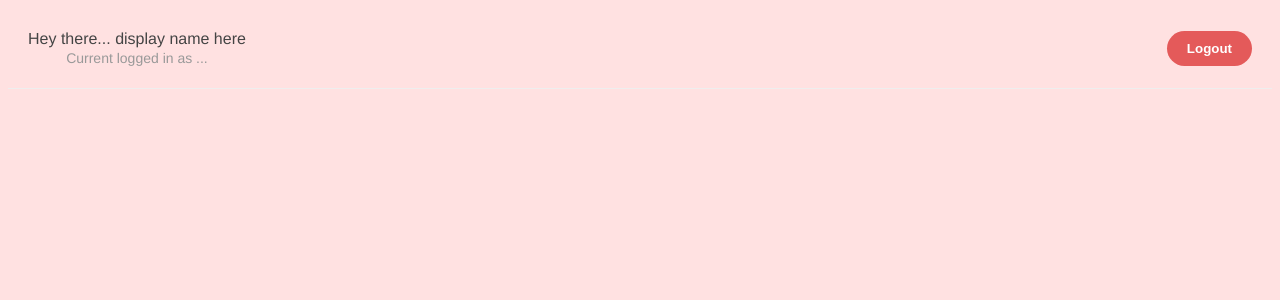
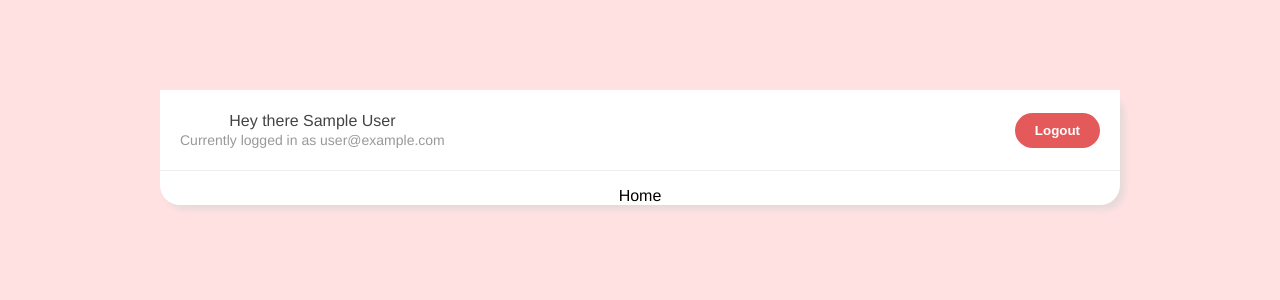
Before and after one commit to Ky-Ng/Outreach_Dashboard, a Vue app in the folder outreach-dash/: page /home in a window 1280 px wide. Shown: the top 300 px of the page. Built offline with nearby package versions, Linux system fonts and the light colour scheme; no server answers; sample sign-in values are in the browser's storage.

Commit message:
Semi working route guarding

```diff
--- a/outreach-dash/src/components/LoginForm.vue
+++ b/outreach-dash/src/components/LoginForm.vue
@@ -10,8 +10,9 @@
 <script>
 import { ref } from 'vue'
 import useLogin from '../composables/useLogin'
+
 export default {
-    setup(){ //like data function
+    setup(props, context){ //like data function
         // refs
 
         const email = ref('')
@@ -22,7 +23,11 @@ export default {
         const handleSubmit = async () => { //will do the real ones with firebase
             await login(email.value, password.value)
             if(!error.value){
-                console.log("user logged in")
+                //succesfully logged in
+
+                //can't use this keyword in the setup function,
+                //instead use the contedxt object from the setup prop
+                context.emit("login")
             }
         }
         return { email, password, handleSubmit, error}
--- a/outreach-dash/src/components/NavBar.vue
+++ b/outreach-dash/src/components/NavBar.vue
@@ -1,18 +1,28 @@
 <template>
-  <nav>
+<!-- note user is a boolean -->
+<div>
+  <nav v-if="user">
     <div>
-      <p>Hey there... display name here</p>
-      <p class="email">Current logged in as ...</p>
+      <p>Hey there {{ user.displayName }}</p>
+      <p class="email">Currently logged in as {{ user.email }} </p>
     </div>
     <button class="button" @click="handleClick">Logout</button>
   </nav>
+  <nav v-else>
+    <p>You are not signed in. Click here to reauthenticate.</p>
+    <!-- todo make thie reauth actually go to welcome -->
+  </nav>
+  </div>
 </template>
 
 <script>
 import useLogout from "../composables/useLogout";
+import getUser from '../composables/getUser'
+
 export default {
   setup() {
     const { logout, error } = useLogout();
+    const { user } = getUser()
 
     const handleClick = async () => {
       await logout();
@@ -21,7 +31,7 @@ export default {
       }
       console.log(error.value)
     }
-    return {handleClick}
+    return {handleClick, user}
   },
 
 };
@@ -34,6 +44,7 @@ nav {
   display: flex;
   justify-content: space-between;
   align-items: center;
+  background: white;
 }
 nav p {
   margin: 2px auto;
@@ -44,5 +55,6 @@ nav p {
 nav p.email {
   font-size: 14px;
   color: #999;
+  position: relative;
 }
 </style>
--- a/outreach-dash/src/components/SignupForm.vue
+++ b/outreach-dash/src/components/SignupForm.vue
@@ -16,7 +16,7 @@ import useSignup from '../composables/useSignup.js'
 // TODO fix this
 
 export default {
-    setup(){ //our own function
+    setup(props, context){ //our own function
         const {error, signup}  = useSignup() //values returned from the useSignup function
         // refs
         const displayName = ref('')
@@ -26,7 +26,14 @@ export default {
         const handleSubmit = async () => { //will do the real ones with firebase
             //need be async to await for the async signup method
             await signup(email.value, password.value, displayName.value)
-            console.log("User signed up good job!")
+            if(!error.value){
+                //succesfully logged in
+
+                //can't use this keyword in the setup function,
+                //instead use the contedxt object from the setup prop
+                context.emit("signup")
+            }
+
         }
         return {displayName, email, password, handleSubmit, error}
     }
--- /dev/null
+++ b/outreach-dash/src/composables/getUser.js
@@ -0,0 +1,18 @@
+import { ref } from 'vue'
+import { projectAuth } from '../firebase/config'
+
+//if the person is currently logged in this is the value
+const user = ref(projectAuth.currentUser)
+
+//this function will fire when there is a status change
+projectAuth.onAuthStateChanged((_user) => {
+    // this is known as a callback funciton
+    console.log("User state change: Current user is ", _user)
+    user.value = _user
+})
+
+const getUser = () => {
+    return { user }
+}
+
+export default getUser
--- a/outreach-dash/src/router/index.js
+++ b/outreach-dash/src/router/index.js
@@ -1,6 +1,20 @@
 import { createRouter, createWebHistory } from 'vue-router'
 import Welcome from '../views/Welcome.vue'
-import NavBar from '../components/NavBar'
+import Home from '../views/Home'
+import { projectAuth } from '../firebase/config'
+
+// auth guard
+
+//to is where we're going, from is where we're at, next is a func action
+const requireAuthRouteGuard = (to, from, next) =>{
+  let user = projectAuth.currentUser //this will automatically update
+  console.log('current user in auth guard: ', user)
+  if (!user){
+    next({ name: 'Welcome' })
+  }else{
+    next() //carrying on to the "next" route
+  }
+}
 
 const routes = [
   {
@@ -10,8 +24,9 @@ const routes = [
   },
   {
     path: '/home',
-    name: 'NavBar',
-    component: NavBar,
+    name: 'Home',
+    component: Home,
+    beforeEnter: requireAuthRouteGuard //just calls the requireAuthRouteGuard
   }
 ]
 
--- /dev/null
+++ b/outreach-dash/src/views/Home.vue
@@ -0,0 +1,17 @@
+<template>
+<div class="container">
+    <NavBar />
+    <p>Home</p>
+</div>
+</template>
+
+<script>
+import NavBar from '../components/NavBar'
+
+export default {
+    components: {
+        NavBar,
+    }
+
+}
+</script>
--- a/outreach-dash/src/views/Welcome.vue
+++ b/outreach-dash/src/views/Welcome.vue
@@ -6,11 +6,11 @@
     <div class="welcome container">
       <p>Welcome to Serendipity STEM's Outreach Dashboard</p>
       <div v-if="isLogginIn">
-        <LoginForm />
+        <LoginForm @login="toHome"/>
         <p>No Account? <span @click="isLogginIn = false">Sign Up</span></p>
       </div>
       <div v-else>
-        <SignupForm />
+        <SignupForm @signup="toHome"/>
         <p>Already a User? <span @click="isLogginIn = true">Sign In</span></p>
       </div>
     </div>
@@ -22,6 +22,7 @@ import { ref } from "vue";
 import LoginForm from "../components/LoginForm.vue";
 import SignupForm from "../components/SignupForm.vue";
 import NavBar from "../components/NavBar";
+import { useRouter } from 'vue-router'
 
 export default {
   components: {
@@ -31,7 +32,15 @@ export default {
   },
   setup() {
     const isLogginIn = ref(true);
-    return { isLogginIn };
+
+    //setting up router for going to various pages
+    const router = useRouter()
+
+    const toHome = () =>{
+      router.push({ name: 'Home' }) //Home Component
+    }
+
+    return { isLogginIn, toHome };
   },
 };
 </script>
```
